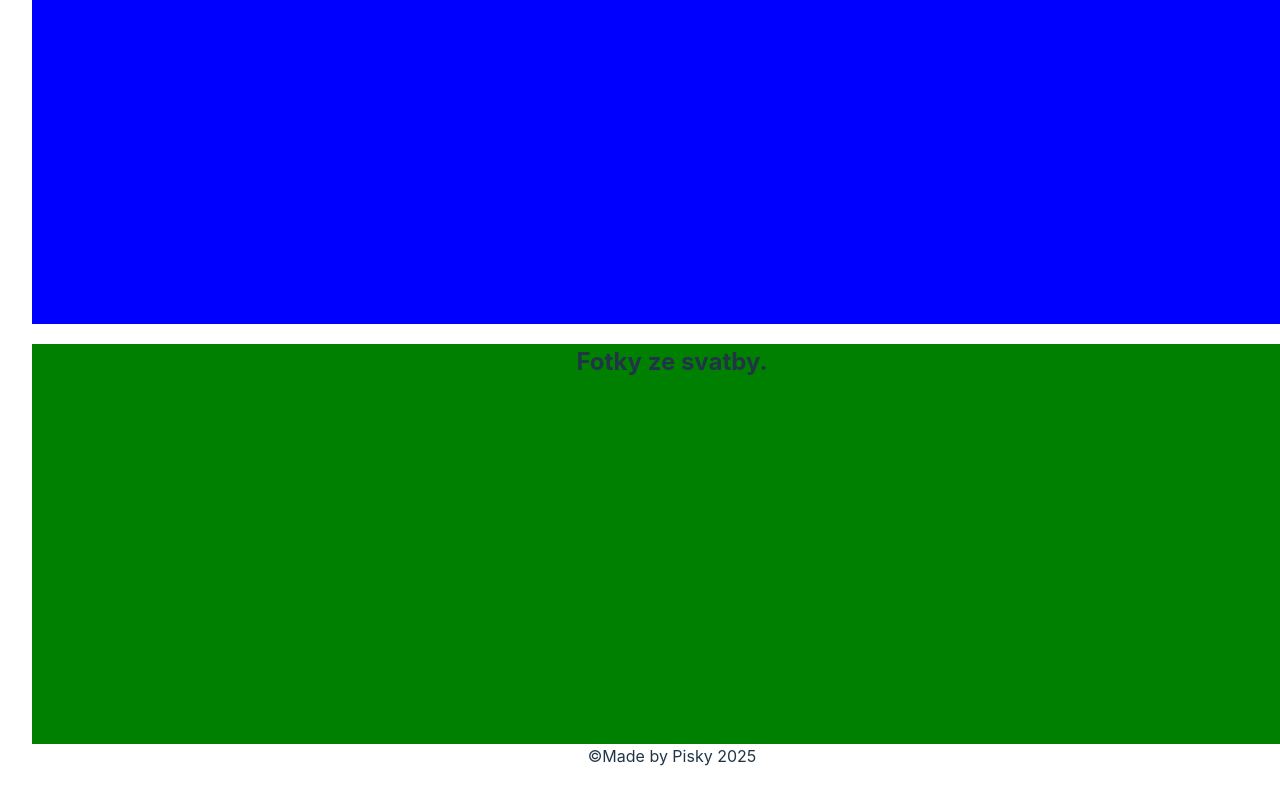
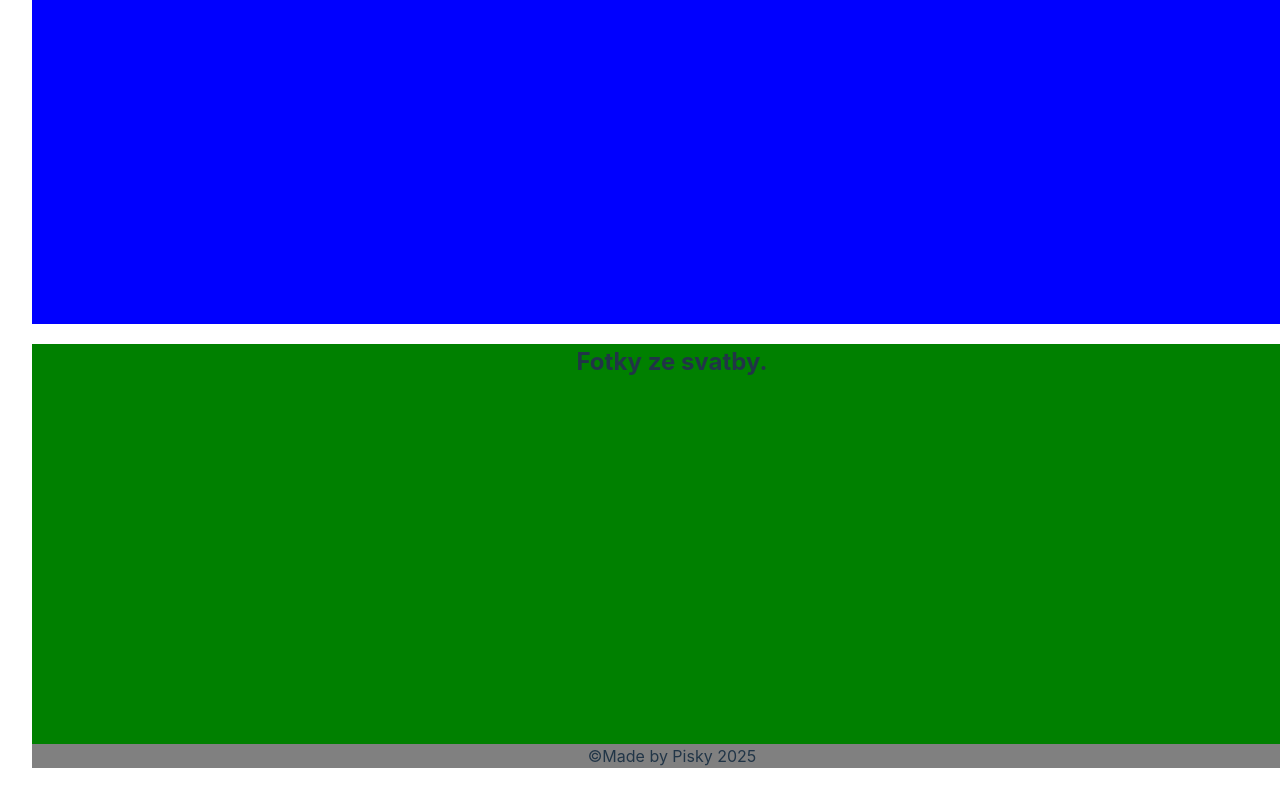
Before and after one commit to Pisky02/Pisky02.github.io, a React (Vite) app: page / in a window 1280 px wide. Shown: the part 1348-2148 px from the top of the page. Built offline with nearby package versions, Linux system fonts and the light colour scheme.

Commit message:
Update wedding website

```diff
--- a/src/components/Footer.tsx
+++ b/src/components/Footer.tsx
@@ -2,7 +2,7 @@ const rok = new Date().getFullYear();
 
 function Footer() {
   return (
-    <footer className="footer">
+    <footer className="footer" style={{ backgroundColor: "grey" }}>
       <div className="footer-text">&copy;Made by Pisky {rok}</div>
     </footer>
   );
```
